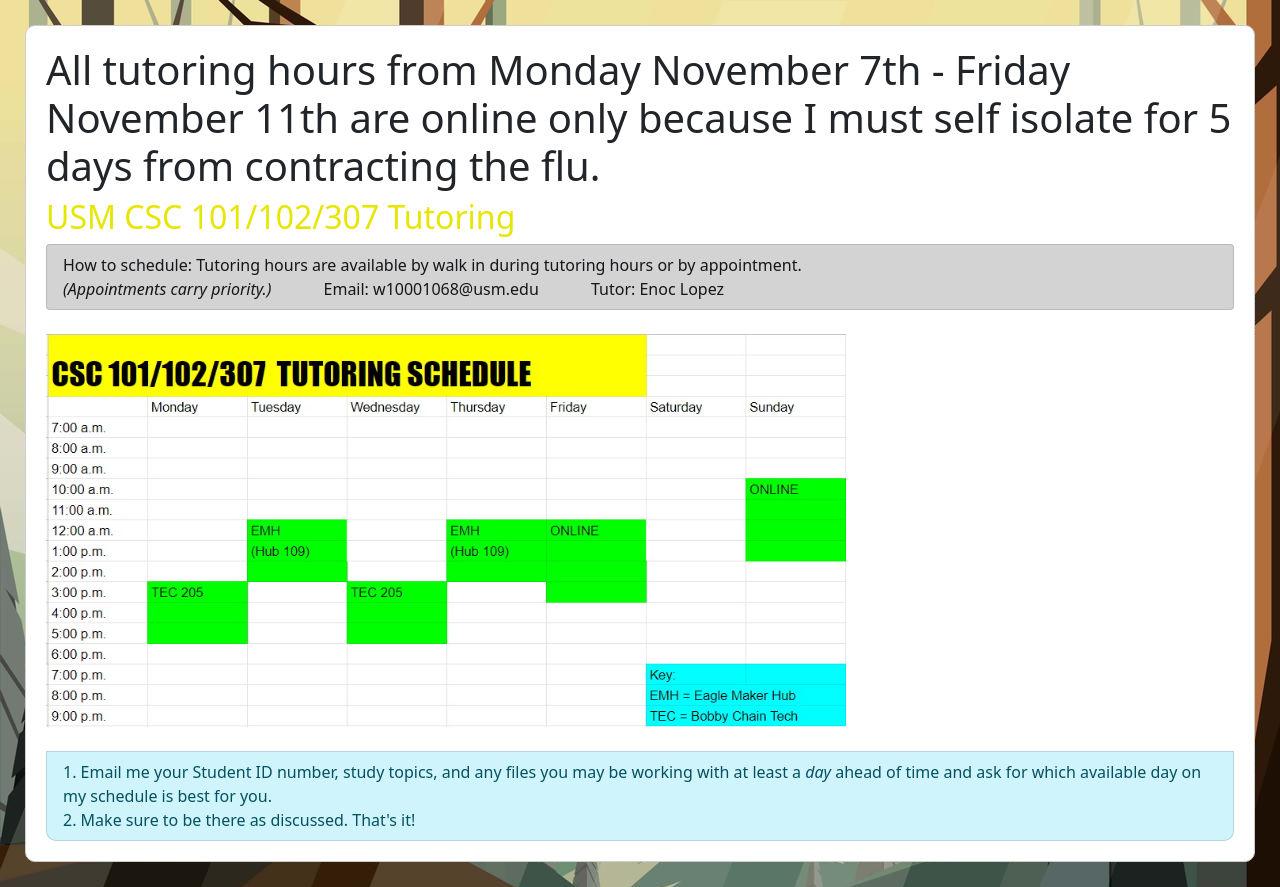
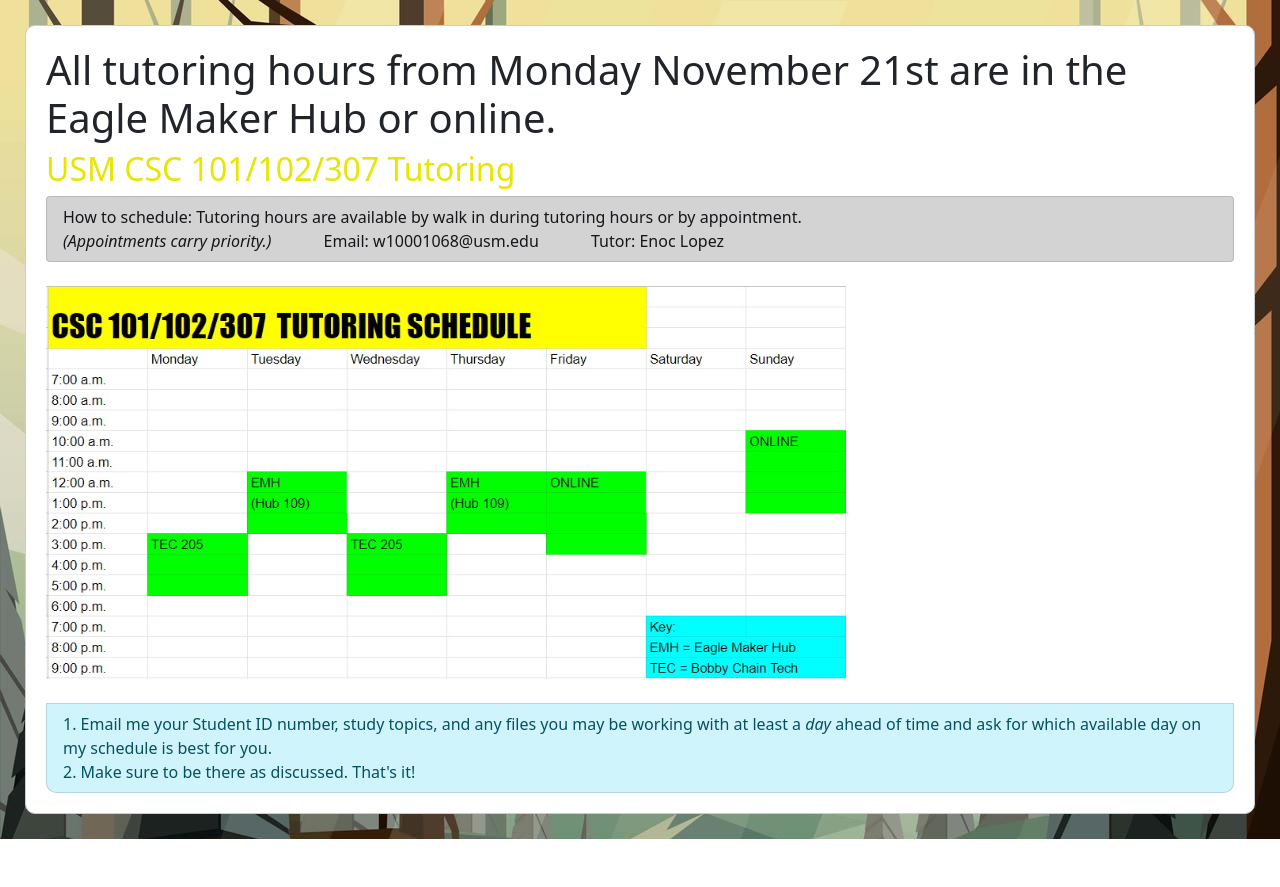
Before and after one commit to Cantogen/TutoringWebsite, a plain HTML site: page index.html in a window 1280 px wide. After the commit the page ends 839 px from the top, so only its background shows below. Drawn offline with nearby package versions, Linux system fonts and the light colour scheme.

Commit message:
Update index.html

```diff
--- a/index.html
+++ b/index.html
@@ -16,7 +16,7 @@
   <body>
 
     <div>
-<h1>All tutoring hours from Monday November 7th - Friday November 11th are online only because I must self isolate for 5 days from contracting the flu.</h1>
+<h1>All tutoring hours from Monday November 21st are in the Eagle Maker Hub or online.</h1>
 
     	<h2>USM CSC 101/102/307 Tutoring</h2>
 
```
